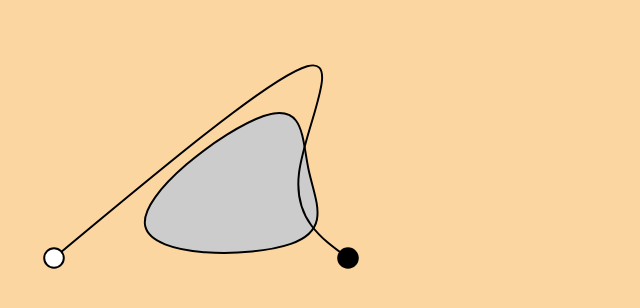
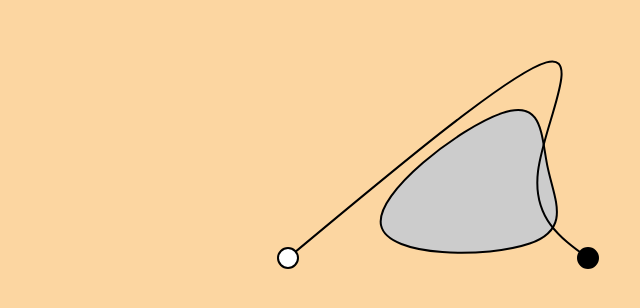
Before and after one commit to culmat/YAClock, a plain HTML site: page fav.html in a window 1280 px wide. Shown: the part 142-450 px from the top of the page, without its empty margins (52-692 px from the left). Drawn offline with nearby package versions, Linux system fonts and the light colour scheme.

Commit message:
centering the box

```diff
--- a/fav.html
+++ b/fav.html
@@ -5,17 +5,33 @@
 <meta name="viewport" content="width=device-width, initial-scale=1.0, user-scalable=yes">
 <meta name="apple-mobile-web-app-capable" content="yes">
 <meta name="apple-mobile-web-app-status-bar-style" content="black-translucent">
+<meta name="mobile-web-app-capable" content="yes">
+<meta name="mobile-web-app-status-bar-style" content="black-translucent">
 <title>clock</title>
 <script src="https://d3js.org/d3.v6.min.js"></script>
 <script src="clock.js"></script>
-<style type="text/css">
-.square {
-   width: 98vh;
-   height: 98vh;
-}
+<style>
+    * {
+      margin: 0;
+      padding: 0;
+      box-sizing: border-box;
+    }
 
+    html, body {
+      height: 100%;
+      overflow: hidden;
+      display: flex;
+      justify-content: center;
+      align-items: center;
+    }
 
-</style>
+    .square {
+      width: 100vmin;
+      height: 100vmin;
+      max-width: 100%;
+      max-height: 100%;
+    }
+  </style>
 </head>
 <body style="background-color: #fcd6a1;">
 <div class="square"></div>
```
